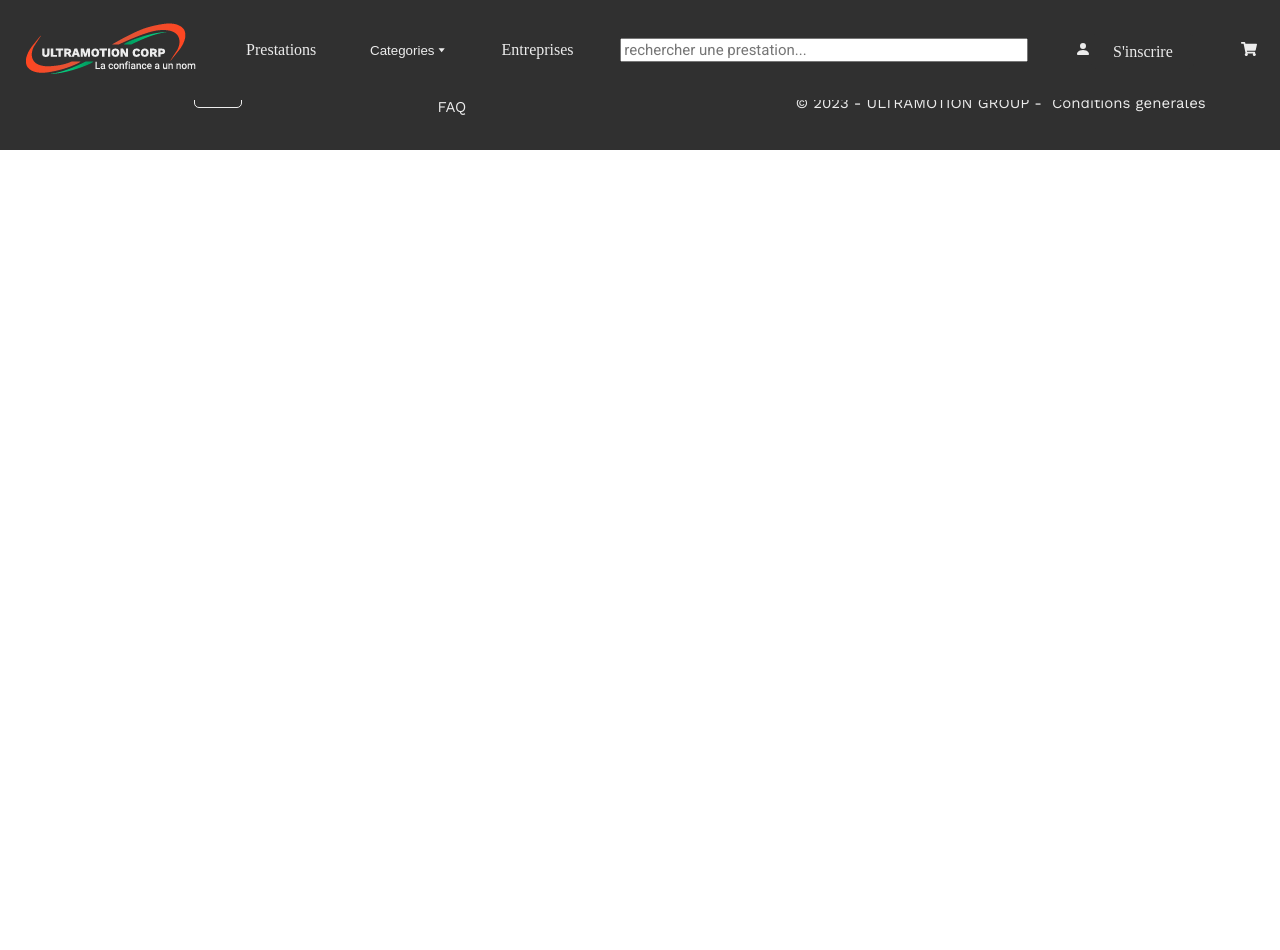
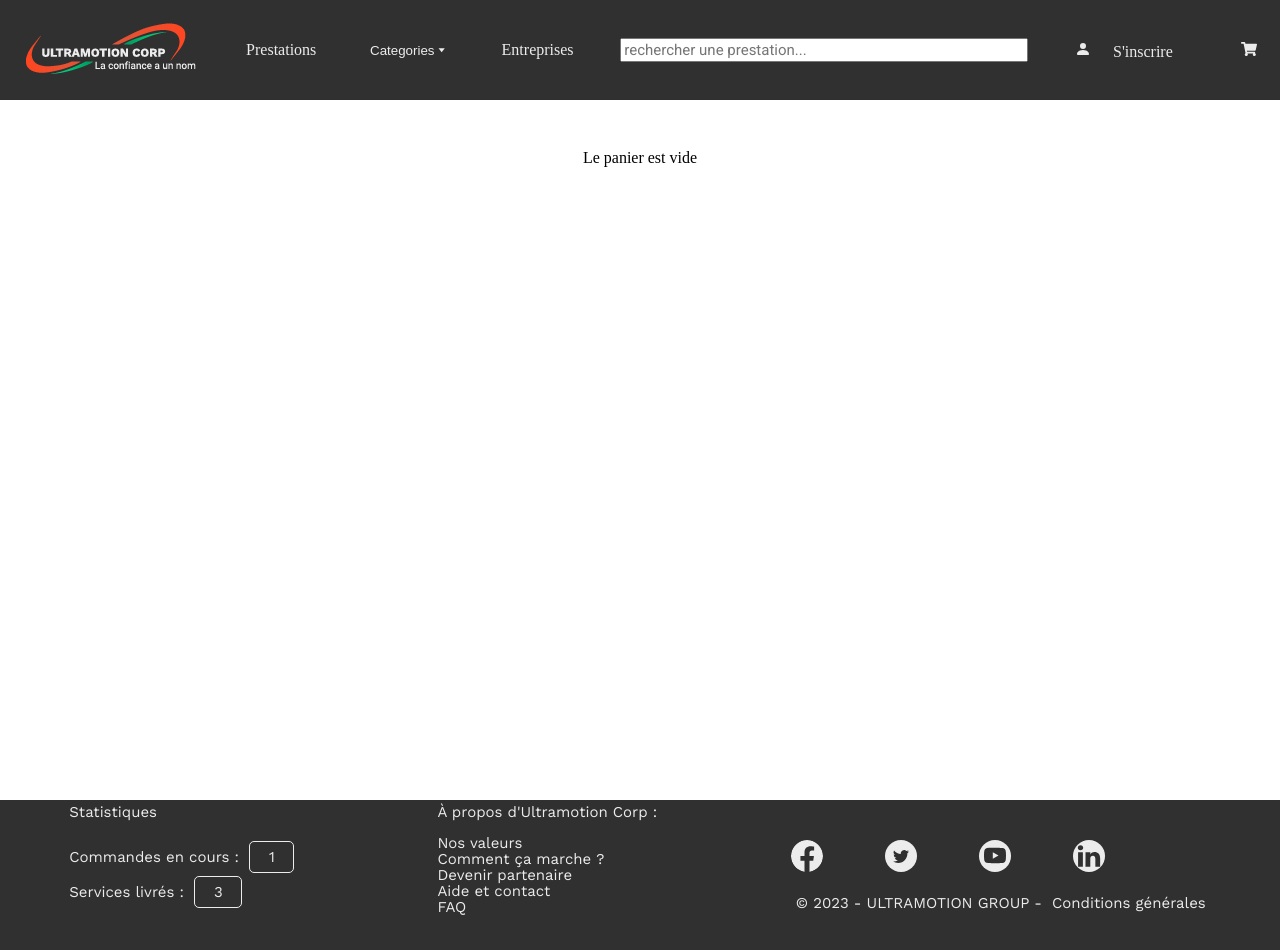
Before and after one commit to robinhotton/projet-fil-rouge_ib-formation, a React (Create React App) app: page /panier in a window 1280 px wide. Before the commit the page ends 800 px from the top, so only its background shows below. Built offline with nearby package versions, Linux system fonts and the light colour scheme; data requests are answered from the project's data file.

Commit message:
footer mis en place correctement :lipstick:

```diff
--- /dev/null
+++ b/src/assets/css/utils/FooterEnBas.scss
@@ -0,0 +1,6 @@
+.FooterEnBas {
+  /**** Pour fixer le Footer en bas de page ****/
+  display: grid; /*Transforme la balise body en contenur grid*/
+  grid-template-rows: auto 1fr auto;
+  height: 100vh;
+}
--- a/src/components/allPrestations/AllPrestations.tsx
+++ b/src/components/allPrestations/AllPrestations.tsx
@@ -19,6 +19,8 @@ const AllPrestations: React.FC = () => {
   }, []);
 
   return (
+    <>
+      <h1 className="title">Toutes les Prestations</h1>
       <div className="AllPrestations">
         {prestations.map((prestation, index) => {
           return (
@@ -33,6 +35,7 @@ const AllPrestations: React.FC = () => {
           <IoIosAddCircleOutline className="createPrestation" />
         </Link>
       </div>
+    </>
   );
 };
 export default AllPrestations;
--- a/src/components/panier/Panier.scss
+++ b/src/components/panier/Panier.scss
@@ -1,4 +1,11 @@
 .panier {
   display: flex;
   justify-content: center;
+  padding-top: 50px;
 }
+
+.FooterEnBas > h1 {
+  display: flex;
+  justify-content: center;
+  padding-top: 150px;
+}
--- a/src/components/panier/Panier.tsx
+++ b/src/components/panier/Panier.tsx
@@ -3,6 +3,7 @@ import Prestation from "../../models/Prestation";
 import PrestationService from "../../services/PrestationService";
 import PrestationCard from "../prestation/PrestationCard";
 import "./Panier.scss";
+import "../../assets/css/utils/FooterEnBas.scss";
 
 const Panier: React.FC = () => {
   const [prestations, setPrestations] = useState<Prestation[]>([]);
@@ -19,10 +20,19 @@ const Panier: React.FC = () => {
   }, []);
 
   return (
-    <div className="panier">
-      {prestations.map((prestation, index) => {
-        return <PrestationCard key={index++} prestation={prestation} />;
-      })}
+    <div className="FooterEnBas adjust">
+      {prestations.length > 0 ? (
+        <>
+          <h1 className="title">Votre panier :</h1>
+          <div className="panier">
+            {prestations.map((prestation, index) => {
+              return <PrestationCard key={index++} prestation={prestation} />;
+            })}
+          </div>
+        </>
+      ) : (
+        <h1>Le panier est vide</h1>
+      )}
     </div>
   );
 };
--- a/src/components/prestation/PrestationCard.scss
+++ b/src/components/prestation/PrestationCard.scss
@@ -43,6 +43,7 @@
   width: 249px;
   height: 36px;
   margin-top: 25px;
+  color: $black;
 }
 
 .moreButton {
--- a/src/components/prestation/PrestationController.scss
+++ b/src/components/prestation/PrestationController.scss
@@ -3,7 +3,6 @@
   padding-top: 120px;
   font-size: 24px;
   justify-content: center;
-  margin: 1rem;
 }
 
 .categories {
--- a/src/components/prestationDetail/prestationDetail.tsx
+++ b/src/components/prestationDetail/prestationDetail.tsx
@@ -51,7 +51,7 @@ const PrestationDetail: React.FC<PrestationCardProps> = () => {
       //par defaut sur le client 1, a changer quand on aura la connexion
       prestationDetail.idClient = 1;
       PrestationService.updatePrestation(prestationDetail);
-      redirection("/panier");
+      redirection("/");
     }
   };
 
@@ -73,7 +73,7 @@ const PrestationDetail: React.FC<PrestationCardProps> = () => {
               Ajouter au panier
             </button>
             <Link to={`/prestation/edit/${id}`}>
-              <FiEdit className="editPrestation" />{" "}
+              <FiEdit className="editPrestation" />
             </Link>
           </div>
         </div>
--- a/src/pages/AllPrestationsPage.tsx
+++ b/src/pages/AllPrestationsPage.tsx
@@ -1,14 +1,15 @@
 import Footer from "../commons/Footer/Footer";
 import Header from "../commons/header/Header";
 import AllPrestations from "../components/allPrestations/AllPrestations";
+import "../assets/css/utils/FooterEnBas.scss";
 
 const AllPrestationPage: React.FC = () => {
   return (
-    <>
+    <div className="FooterEnBas">
       <Header />
       <AllPrestations />
       <Footer />
-    </>
+    </div>
   );
 };
 export default AllPrestationPage;
--- a/src/pages/CategoriePage.scss
+++ /dev/null
@@ -1,11 +0,0 @@
-.CategoriePage {
-  /**** Pour fixer le Footer en bas de page ****/
-  display: grid; /*Transforme la balise body en contenur grid*/
-  grid-template-rows: auto auto 1fr auto; /*défini la hauteur que les lignes
-de la grille doivent occuper. Auto correspond à la hauteur par défaut de
-la ligne (en fonction de ce qu'il y a dedans donc). Fr (fraction) permet
-d'occuper l'espace restant*/
-  height: 100vh; /*vh (pour viewport height) permet de s'assurer que le
-body fera bien toute la hauteur de la surface d'affichage du navigateur*/
-  /**********************************/
-}
--- a/src/pages/CategoriePage.tsx
+++ b/src/pages/CategoriePage.tsx
@@ -1,11 +1,11 @@
 import Footer from "../commons/Footer/Footer";
 import Header from "../commons/header/Header";
 import PrestationController from "../components/prestation/PrestationController";
-import "./CategoriePage.scss";
+import "../assets/css/utils/FooterEnBas.scss";
 
 const CategoriePage: React.FC = () => {
   return (
-    <div className="CategoriePage">
+    <div className="FooterEnBas">
       <Header />
       <PrestationController />
       <Footer />
```
Lines whose indentation alone changed are shown as unchanged.
